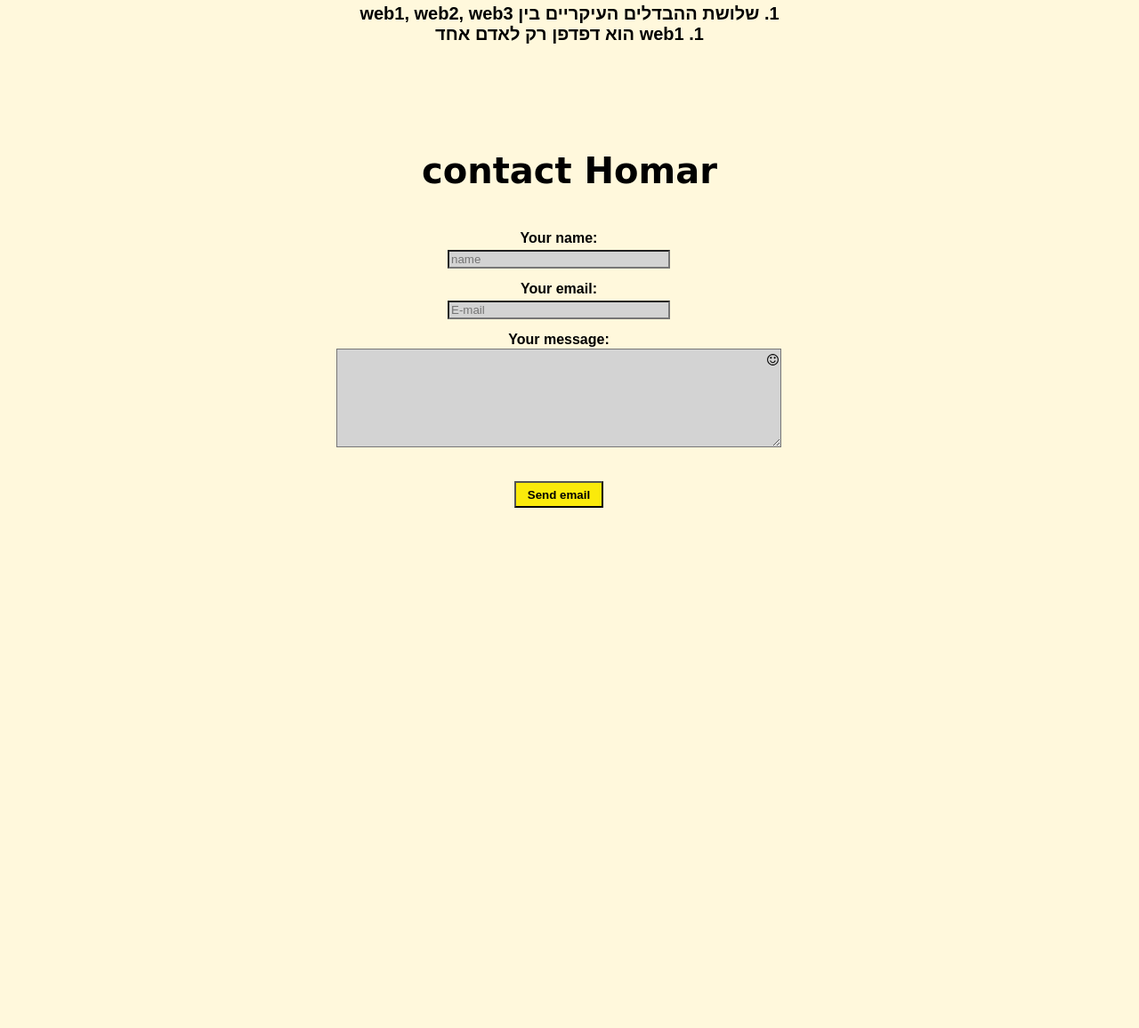
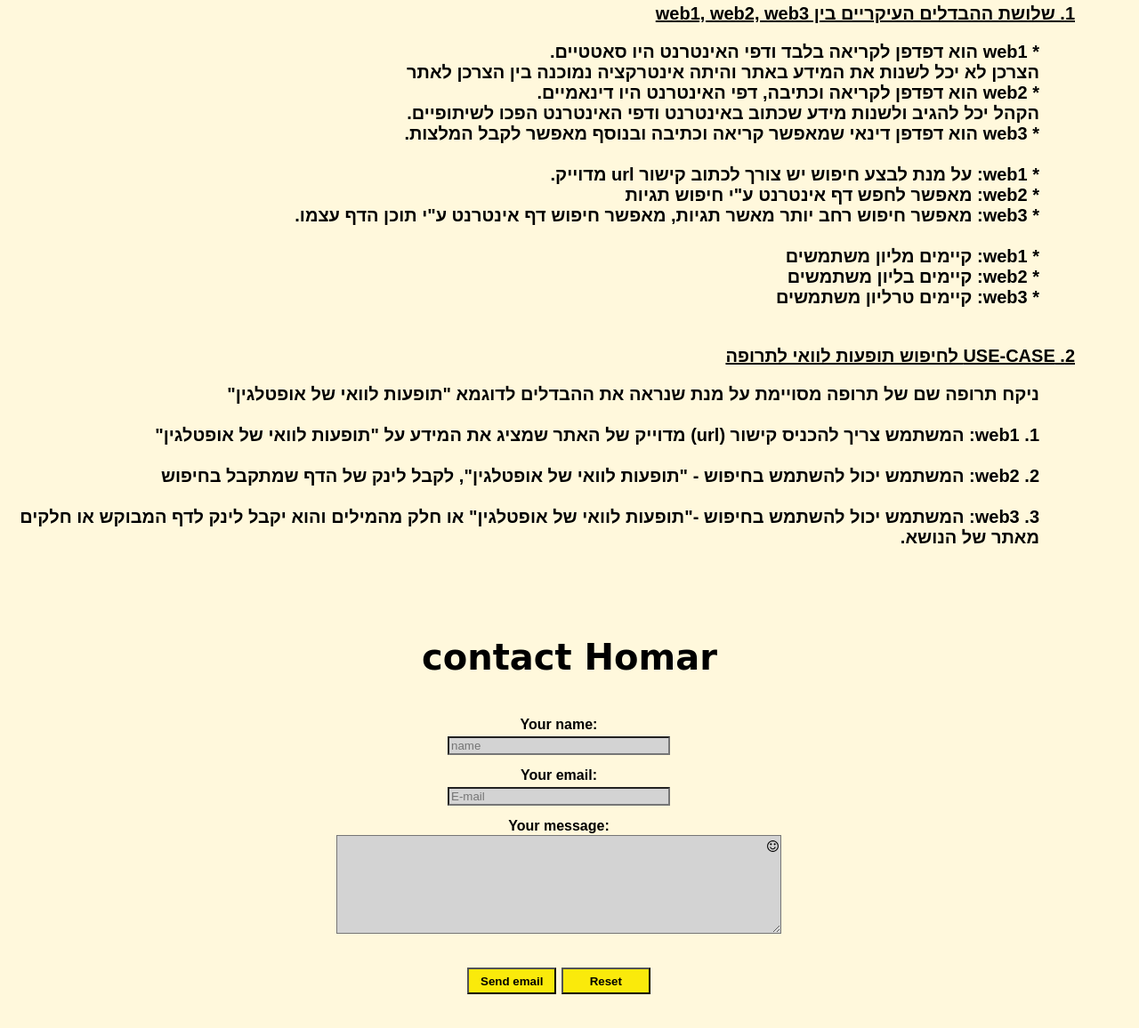
Before and after one commit to SISE-Web-Development-Environments/205682800, a plain HTML site: page index.html in a window 1280 px wide. Shown: the part 2500-3656 px from the top of the page at 89% size. Before the commit the page ends 3482 px from the top, so only its background shows below. Drawn offline with Linux system fonts and the light colour scheme.

Commit message:
Add files via upload
27.3

```diff
--- a/index.html
+++ b/index.html
@@ -3,7 +3,8 @@
 <head>
 <link rel="stylesheet" type="text/css" href="style.css" />
 <script src="vanilla-emoji-picker-master/dist/emojiPicker.min.js"></script>
-<script src="vanilla-emoji-picker-master/dist/emojiPicker.js">
+<script
+  src="vanilla-emoji-picker-master/dist/emojiPicker.js">
 </script>
 </head>
 <body>
@@ -56,11 +57,11 @@
 </p>
 </div>
 </section>
-
-
 <section id="photos" class="section">
 </br>
-<h2>Homar's photos </h2>
+<h2>
+  Homar's photos
+</h2>
 <div class="slideshow-container" >
   <div id="images">
       <div class="mySlides fade">
@@ -92,7 +93,7 @@
         <div class="numbertext">6 / 6</div>
         <img class="homarimg" src="https://img1.looper.com/img/gallery/homer-simpsons-backstory-explained/intro-1568401380.jpg" style="padding-top: 90px;">
       </div>
-</div>
+  </div>
 </div>
 <div style="text-align:center">
   <a class="prev" onclick="plusSlides(-1)">&#10094; </a>
@@ -142,17 +143,37 @@ data-layout="standard" data-action="like" data-size="large" data-share="true"></
 <h2>
   ans
 </h2>
-<div id="ans">
-  <p dir="rtl">
-    1. שלושת ההבדלים העיקריים בין web1, web2, web3
-    </br>
-        1. web1 הוא דפדפן רק לאדם אחד
-  </p>
+<div class="answer" dir="rtl">
+   <p class="title"> 1. שלושת ההבדלים העיקריים בין web1, web2, web3</br> </p>
+    <ol id="ans1">
+      <li:a>
+          *  web1 הוא דפדפן לקריאה בלבד ודפי האינטרנט היו סאטטיים. </br>
+              הצרכן לא יכל לשנות את המידע באתר והיתה אינטרקציה נמוכנה בין הצרכן לאתר</br>
+          *  web2 הוא דפדפן לקריאה וכתיבה, דפי האינטרנט היו דינאמיים.</br>
+             הקהל יכל להגיב ולשנות מידע שכתוב באינטרנט ודפי האינטרנט הפכו לשיתופיים.</br>
+          *  web3 הוא דפדפן דינאי שמאפשר קריאה וכתיבה ובנוסף מאפשר לקבל המלצות.</br></br>
+      </li:a>
+      <li:a>
+          *  web1: על מנת לבצע חיפוש יש צורך לכתוב קישור url מדוייק.</br>
+          *  web2: מאפשר לחפש דף אינטרנט ע"י חיפוש תגיות</br>
+          *  web3: מאפשר חיפוש רחב יותר מאשר תגיות, מאפשר חיפוש דף אינטרנט ע"י תוכן הדף עצמו.</br></br>
+      </li:a>
+      <li:a>
+          *  web1: קיימים מליון משתמשים</br>
+          *  web2: קיימים בליון משתמשים</br>
+          *  web3: קיימים טרליון משתמשים</br></br>
+      </li:a>
+    </ol>
+    <p class="title">2. USE-CASE לחיפוש תופעות לוואי לתרופה</p>
+    <ol dir="rtl">
+      <li:a>
+        ניקח תרופה שם של תרופה מסויימת על מנת שנראה את ההבדלים לדוגמא "תופעות לוואי של אופטלגין"</br></br>
+        1. web1: המשתמש צריך להכניס קישור (url) מדוייק של האתר שמציג את המידע על "תופעות לוואי של אופטלגין"</br></br>
+        2. web2: המשתמש יכול להשתמש בחיפוש - "תופעות לוואי של אופטלגין", לקבל לינק של הדף שמתקבל בחיפוש</br></br>
+        3. web3: המשתמש יכול להשתמש בחיפוש -"תופעות לוואי של אופטלגין" או חלק מהמילים והוא יקבל לינק לדף המבוקש או חלקים מאתר של הנושא.
+      </li:a>
+    </ol>
 </div>
-
-<br/>
-<br/>
-<br/>
 </section>
 
 <section id="contact" class="section">
@@ -161,14 +182,15 @@ data-layout="standard" data-action="like" data-size="large" data-share="true"></
 </h2>
 <div id="conect">
 <p>
-<form action="mailto:or.shoshani27@gmail.com">
+<form method="POST" enctype="text/plain" action="mailto:or.shoshani27@gmail.com"  >
   <label class="required" for="name">Your name:</label><br />
   <input id="name" class="input" name="name" type="text" placeholder="name" /><br />
   <label class="required" for="email">Your email:</label><br />
   <input id="email" class="input" name="email" type="text" placeholder="E-mail" /><br />
   <label class="required" for="message">Your message:</label><br />
-  <textarea id="message" data-emoji-picker="true" class="input" name="message" rows="7" cols="30" ></textarea><br />
+  <textarea id="message" type="text"  data-emoji-picker="true" class="input" name="message" rows="7" cols="30" ></textarea><br />
   <input id="submit_button"  type="submit" value="Send email" />
+  <input id="reset_button" type="reset" value="Reset"/>
 </form>
 </p>
 </div>
--- a/style.css
+++ b/style.css
@@ -110,7 +110,14 @@
   #submit_button {
 	background-color: rgb(250, 234, 11);
 	height: 30px;
-	width: 20%;
+	width: 100px;
+	color: black;
+	font-weight: bold;
+  }
+  #reset_button {
+	background-color: rgb(250, 234, 11);
+	height: 30px;
+	width: 100px;
 	color: black;
 	font-weight: bold;
   }
@@ -128,9 +135,20 @@
 	margin-top: 10px;
 	z-index: -1;
   }
-  #submit_button{
-	width: 100px;
-  }
   .homarimg{
 	  width: 50%;
   }
+  .answer{
+	text-align: right;
+	max-width: 1200px;
+	margin-bottom: 100px;
+  }
+  .title{
+	text-align: right;
+	font-weight: bold;
+	text-decoration: underline;
+
+  }
+ #ans1{
+	 list-style-type: disc;
+ }
```
